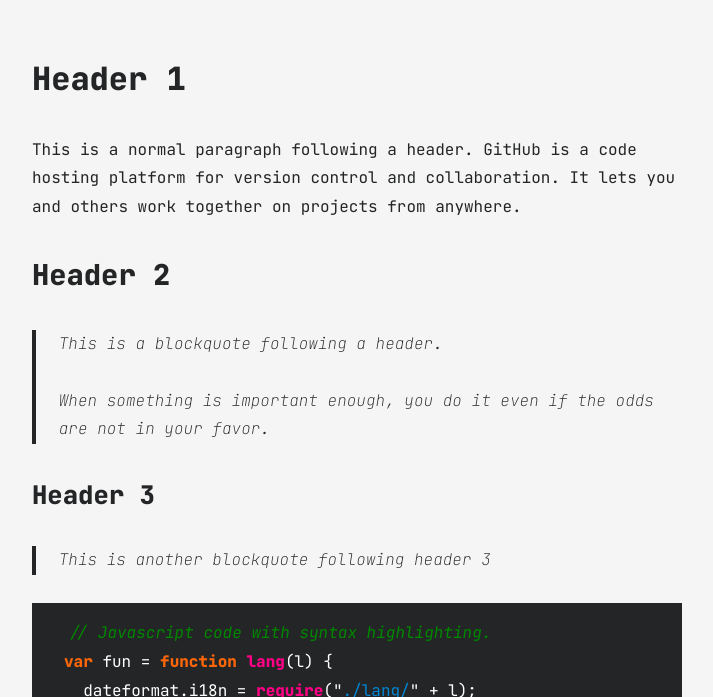
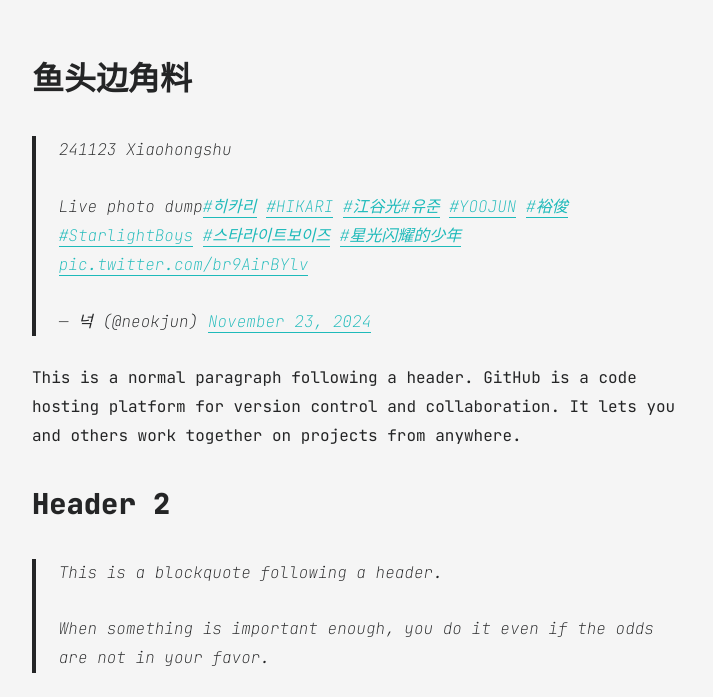
Before and after one commit to neokjun/neok, a Jekyll site: the page built from all_collections/_posts/2021-11-04-jekyll-markdown.md, in a window 1280 px wide and 900 px high, scrolled down 1178 px, cut to the strip 203-900 px from the top of the window. Shown: the whole strip, without its empty margins (283-996 px from the left). Built offline with Jekyll 4.4.1, drawn with Linux system fonts in a browser that asks for light colours; comment, search, counter and statistics services are not loaded; some of the changed text lies outside the part shown.

Commit message:
Update 2021-11-04-jekyll-markdown.md

```diff
--- a/all_collections/_posts/2021-11-04-jekyll-markdown.md
+++ b/all_collections/_posts/2021-11-04-jekyll-markdown.md
@@ -1,8 +1,8 @@
 ---
 layout: post
-title: Jekyll Markdown
-date: 2021-11-04
-categories: ["jekyll", "Test Post", "first post"]
+title: Starlight Boys Master Post
+date: 2024-12-28
+categories: ["Starlight Boys", "Yoojun", "Hikari", "Eng Sub"]
 ---
 
 Text can be **bold**, _italic_, ~~strikethrough~~ or `keyword`
@@ -20,7 +20,9 @@ Images can be clicked to enlarge :)
 ![Dummy Image 1](https://picsum.photos/1366/768)
 ![Dummy Image 2](https://picsum.photos/1200/400)
 
-# Header 1
+# 鱼头边角料
+
+<blockquote class="twitter-tweet" data-media-max-width="560"><p lang="tl" dir="ltr">241123 Xiaohongshu<br><br>Live photo dump<a href="https://twitter.com/hashtag/%ED%9E%88%EC%B9%B4%EB%A6%AC?src=hash&amp;ref_src=twsrc%5Etfw">#히카리</a> <a href="https://twitter.com/hashtag/HIKARI?src=hash&amp;ref_src=twsrc%5Etfw">#HIKARI</a> <a href="https://twitter.com/hashtag/%E6%B1%9F%E8%B0%B7%E5%85%89?src=hash&amp;ref_src=twsrc%5Etfw">#江谷光</a><a href="https://twitter.com/hashtag/%EC%9C%A0%EC%A4%80?src=hash&amp;ref_src=twsrc%5Etfw">#유준</a> <a href="https://twitter.com/hashtag/YOOJUN?src=hash&amp;ref_src=twsrc%5Etfw">#YOOJUN</a> <a href="https://twitter.com/hashtag/%E8%A3%95%E4%BF%8A?src=hash&amp;ref_src=twsrc%5Etfw">#裕俊</a> <a href="https://twitter.com/hashtag/StarlightBoys?src=hash&amp;ref_src=twsrc%5Etfw">#StarlightBoys</a> <a href="https://twitter.com/hashtag/%EC%8A%A4%ED%83%80%EB%9D%BC%EC%9D%B4%ED%8A%B8%EB%B3%B4%EC%9D%B4%EC%A6%88?src=hash&amp;ref_src=twsrc%5Etfw">#스타라이트보이즈</a> <a href="https://twitter.com/hashtag/%E6%98%9F%E5%85%89%E9%97%AA%E8%80%80%E7%9A%84%E5%B0%91%E5%B9%B4?src=hash&amp;ref_src=twsrc%5Etfw">#星光闪耀的少年</a> <a href="https://t.co/br9AirBYlv">pic.twitter.com/br9AirBYlv</a></p>&mdash; 넉 (@neokjun) <a href="https://twitter.com/neokjun/status/1860313819014406602?ref_src=twsrc%5Etfw">November 23, 2024</a></blockquote> <script async src="https://platform.twitter.com/widgets.js" charset="utf-8"></script>
 
 This is a normal paragraph following a header. GitHub is a code hosting platform for version control and collaboration. It lets you and others work together on projects from anywhere.
 
```
